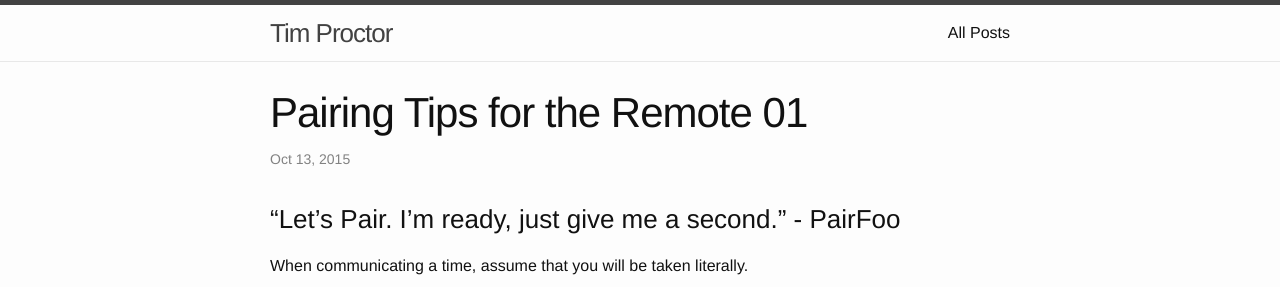
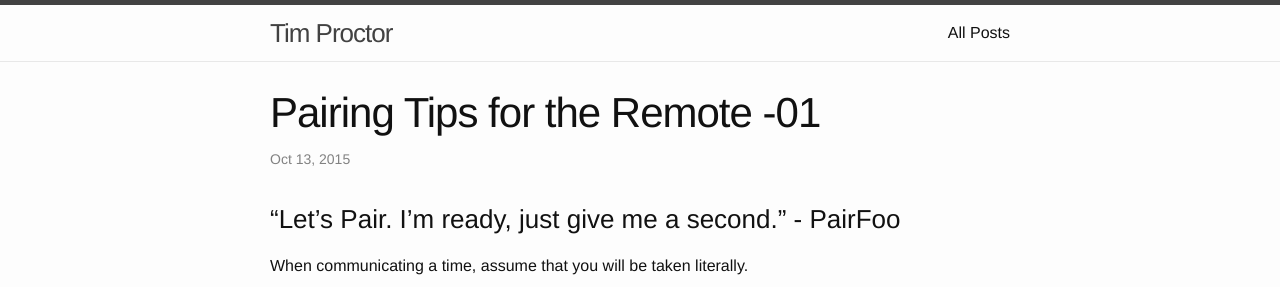
Before and after one commit to timproctor/timproctor.github.io, a Jekyll site: the page built from _posts/2015-10-13-pairing-tips.markdown, in a window 1280 px wide. Shown: the top 287 px of the page. Built offline with Jekyll 4.4.1, drawn with Linux system fonts in a browser that asks for light colours.

```diff
--- a/_posts/2015-10-13-pairing-tips.markdown
+++ b/_posts/2015-10-13-pairing-tips.markdown
@@ -1,6 +1,6 @@
 ---
 layout: post
-title: "Pairing Tips for the Remote 01"
+title: "Pairing Tips for the Remote -01"
 date: 2015-10-13 10:28:52 -0700
 categories: pairing senior junior remote
 ---
```
